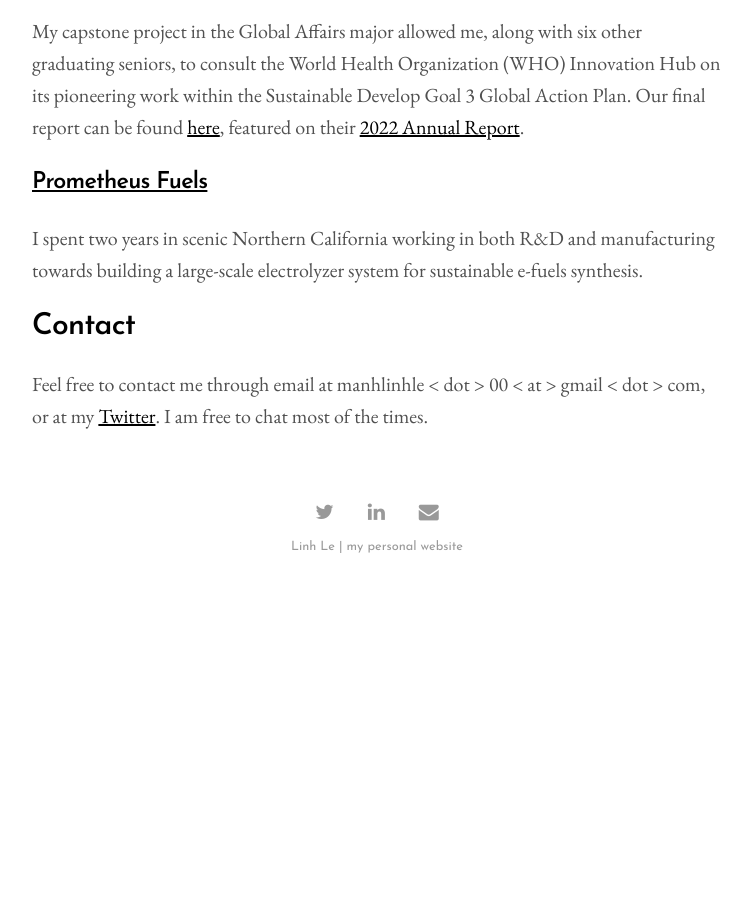
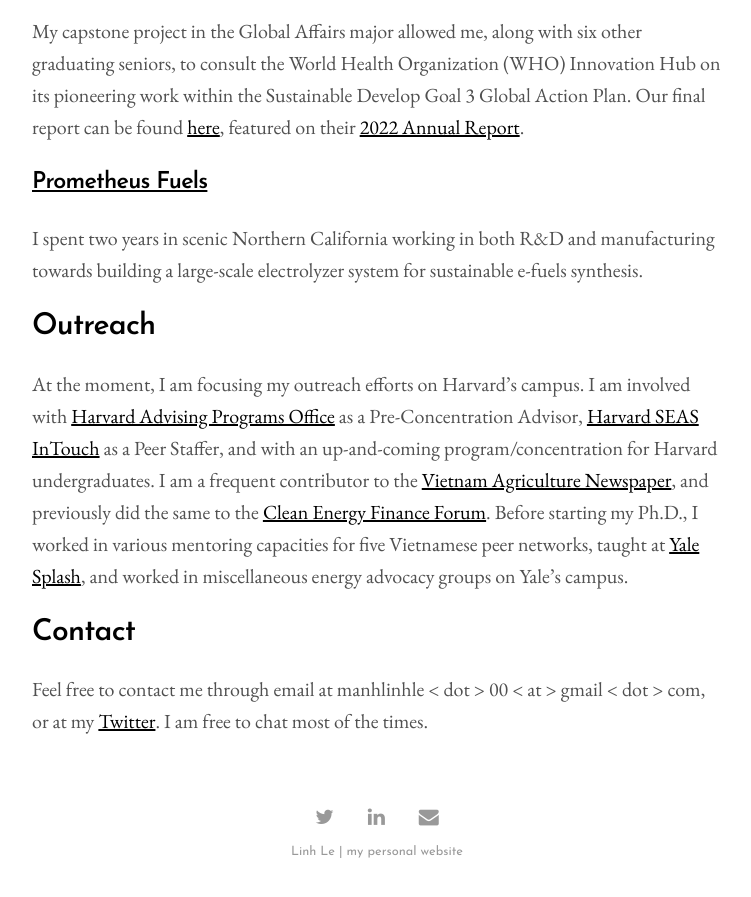
Before and after one commit to aidenva/aidenva.github.io, a Jekyll site: the page built from menu/about.md, in a window 1280 px wide and 900 px high, scrolled down 1686 px. Shown: the top 897 px of the window, without its empty margins (263-1014 px from the left). Built offline with Jekyll 4.4.1, drawn with Linux system fonts in a browser that asks for light colours; before the commit the page ends 2281 px from its top, so only the background shows below that; some of the changed text lies outside the part shown.

Commit message:
outreach

```diff
--- a/menu/about.md
+++ b/menu/about.md
@@ -8,7 +8,7 @@
 
 ## Education
 
-I spent my K-12 education in Vietnam, mostly at the [Hanoi Amsterdam High School for the Gifted](http://www.hn-ams.edu.vn/en), where I was member of the English 1 (Anh 1) class for my high school. I competed in the National English Academic Competition for two years, organized Ngay Hoi Anh Tai 2015-2016 and Ams Got Talent IX, and was the president of our Model UN team.
+I spent my K-12 education in Vietnam, mostly at the [Hanoi Amsterdam High School for the Gifted](http://www.hn-ams.edu.vn/en), where I was member of the English 1 (Anh 1) class for my high school. I competed in the National English Academic Competition for two years, organized Ngay Hoi Anh Tai 2015-2016, Ams Got Talent IX, and our graduation ceremony Made in 12, and was the president of our Model UN team.
 
 In 2018, I received admissions from [Yale University](https://yale.edu), and spent my most culturally enhancing education so far studying [Chemical Engineering](https://seas.yale.edu/departments/chemical-and-environmental-engineering) and [Global Affairs](https://jackson.yale.edu/academics/the-global-affairs-major/). I was also member of the [Energy Studies Multidisciplinary Academic Program](https://earth.yale.edu/energy-studies).
 
@@ -36,6 +36,10 @@
 
 I spent two years in scenic Northern California working in both R&D and manufacturing towards building a large-scale electrolyzer system for sustainable e-fuels synthesis.
 
+## Outreach
+
+At the moment, I am focusing my outreach efforts on Harvard's campus. I am involved with [Harvard Advising Programs Office](https://advising.college.harvard.edu/advising-network/) as a Pre-Concentration Advisor, [Harvard SEAS InTouch](https://intouch.seas.harvard.edu/) as a Peer Staffer, and with an up-and-coming program/concentration for Harvard undergraduates. I am a frequent contributor to the [Vietnam Agriculture Newspaper](https://vietnamagriculture.nongnghiep.vn/renewable-energy-transition-for-rural-sustainable-development-d753818.html), and previously did the same to the [Clean Energy Finance Forum](https://cleanenergyforum.yale.edu/). Before starting my Ph.D., I worked in various mentoring capacities for five Vietnamese peer networks, taught at [Yale Splash](https://yale.learningu.org/learn/Splash/2019_Fall/catalog), and worked in miscellaneous energy advocacy groups on Yale's campus.
+
 ## Contact
 
 Feel free to contact me through email at manhlinhle &lt; dot &gt; 00 &lt; at &gt; gmail &lt; dot &gt; com, or at my [Twitter](http://twitter.com/Manh_Linh_Le). I am free to chat most of the times.
```
Also changed, not shown: menu/music.md (+1 -1 lines).
